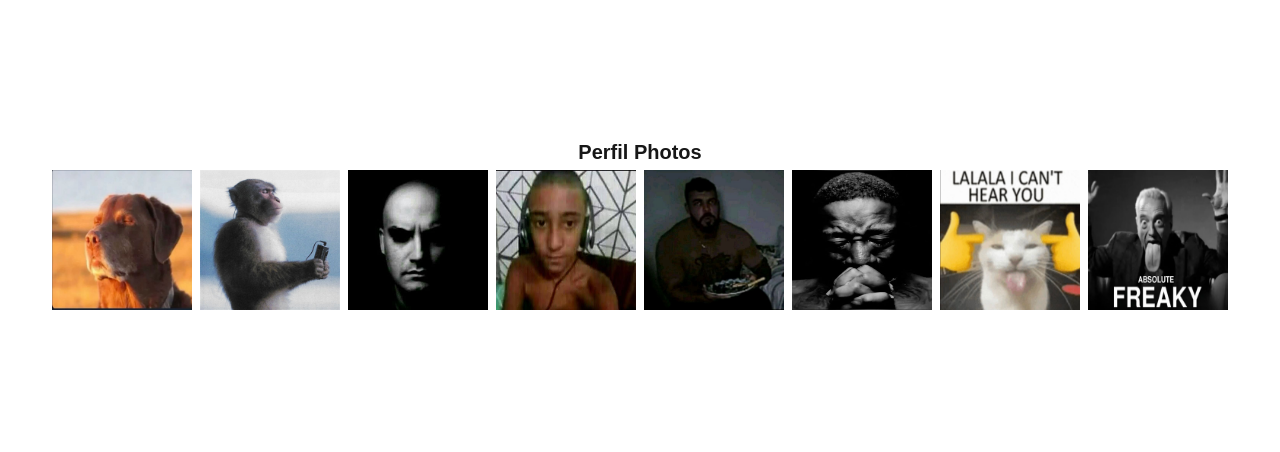
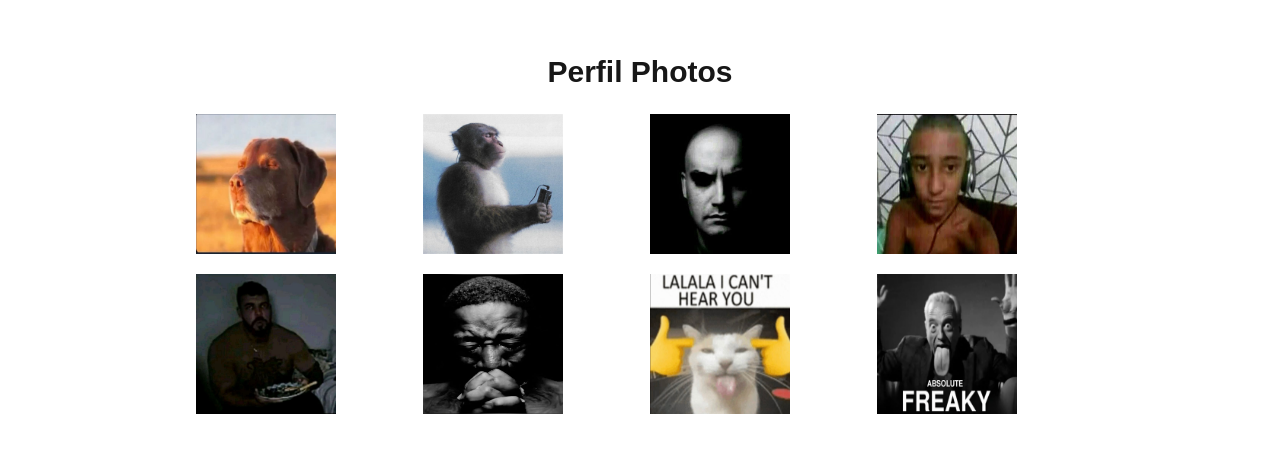
Before and after one commit to EmanoelCariolando/react, a Next.js app: page / in a window 1280 px wide. Shown: the part 174-626 px from the top of the page. Built offline with nearby package versions, Linux system fonts and the light colour scheme.

Commit message:
uptade Photos

```diff
--- a/src/app/page.tsx
+++ b/src/app/page.tsx
@@ -26,8 +26,8 @@ const Page = () => {
   return (
     <div>
       <div className="w-screen h-screen flex justify-center items-center flex-col">
-        <h1 className="font-bold text-xl">Perfil Photos</h1>
-        <div className="flex justify-center items-center flex-wrap flex-row ">
+        <h1 className="font-bold text-3xl m-5">Perfil Photos</h1>
+        <div className=" container max-w-4xl mx-auto grid grid-cols-2 md:grid-cols-3 lg:grid-cols-4 gap-3">
           {allPhotos.map(e => (
             <PhotoItem
               key={e.id}
```
